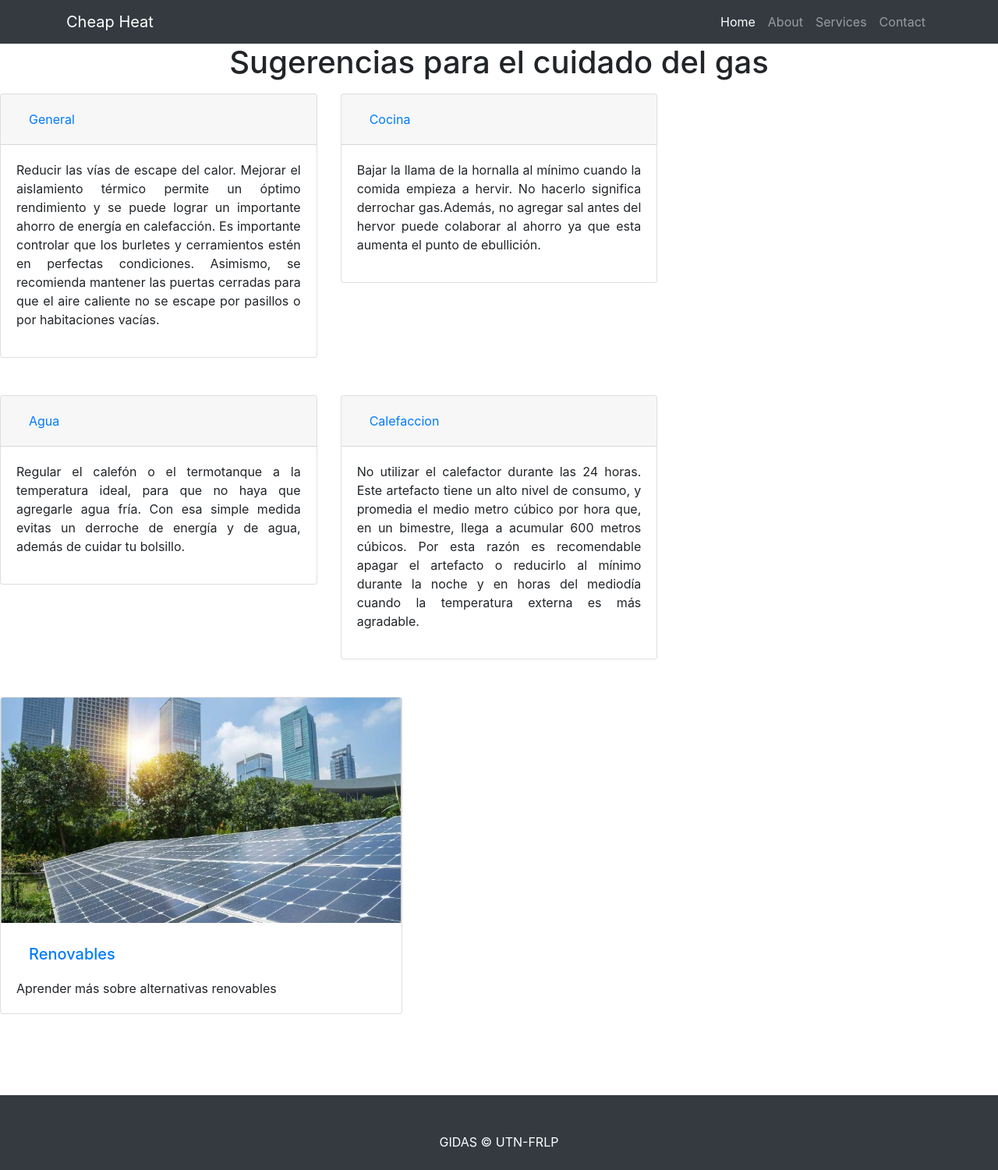
After one commit to pabloSalva/Cheap_heat, a Django app: page /sugerencias/ in a window 1280 px wide. The commit adds this page. Shown: the whole page at 78% size. Run offline with Django 3.2, Linux system fonts and the light colour scheme; some libraries are stand-ins or nearby versions.

Commit message:
pantallas sugerencias

```diff
--- a/consumo/templates/consumo/ppal.html
+++ b/consumo/templates/consumo/ppal.html
@@ -24,6 +24,8 @@
 </head>
 
 <body>
+
+  {% block navegacion %}
 
   <!-- Navigation -->
   <nav class="navbar navbar-expand-lg navbar-dark bg-dark fixed-top">
@@ -52,6 +54,7 @@
       </div>
     </div>
   </nav>
+  {% endblock %}
 
   <!-- Page Content -->
   {% block content %}
@@ -68,6 +71,7 @@
 
         <p>parrafo</p>
         <a class="btn btn-primary" href="{% url 'calculo' %}">calculo electrico</a>
+        <a class="btn btn-primary" href="{% url 'sugerenciasGas' %}">Sugerencias de ahorro de gas</a>
       </div>
       <!-- /.col-md-4 -->
     </div>
--- /dev/null
+++ b/consumo/templates/consumo/sugerenciagas.html
@@ -0,0 +1,147 @@
+{% extends 'consumo/ppal.html' %}
+ {% load static %}
+
+ {% block title %}
+ <title>Cuidar el gas</title>
+ {% endblock  %}
+
+ {% block content %}
+
+ <blockquote class="blockquote text-center">
+ <h1>
+  <p class="mb-0">Sugerencias para el cuidado del gas</p>
+  </h1>
+  </blockquote>
+{% comment %} redireccionamiento a links especificos de Sugerencias
+
+
+<div class="card text-center">
+  <div class="card-header">
+    <ul class="nav nav-pills card-header-pills">
+      <li class="nav-item">
+        <a class="nav-link active" href="{% url 'general' %}">General</a>
+      </li>
+      <li class="nav-item">
+        <a class="nav-link" href="{% url 'cocina' %}">Cocina</a>
+      </li>
+       <li class="nav-item">
+        <a class="nav-link" href="{% url 'agua' %}">Agua</a>
+      </li>
+      <li class="nav-item">
+        <a class="nav-link disabled" href="{% url 'calefaccion' %}" >Calefaccion</a>
+      </li>
+    </ul>
+  </div>
+  <div class="card-body">
+    <h5 class="card-title">Special title treatment</h5>
+    <p class="card-text">With supporting text below as a natural lead-in to additional content.</p>
+    <a href="#" class="btn btn-primary">Go somewhere</a>
+  </div>
+</div>
+ {% endcomment %}
+
+
+
+<div class="row">
+
+
+ <div class="col-md-4 mb-5">
+  <div class="card">
+  <div class="card-header">
+   <a class="nav-link active" href="{% url 'general' %}">General</a>
+  </div>
+  <div class="card-body">
+    <p class="text-justify">Reducir las vías de escape del calor. Mejorar el aislamiento térmico permite un óptimo rendimiento y se puede lograr un importante ahorro de energía en calefacción. Es importante controlar que los burletes y cerramientos estén en perfectas condiciones. Asimismo, se recomienda mantener las puertas cerradas para que el aire caliente no se escape por pasillos o por habitaciones vacías.
+</p>
+
+  </div>
+</div>
+</div>
+
+
+
+<div class="col-md-4 mb-5">
+  <div class="card">
+  <div class="card-header">
+   <a class="nav-link" href="{% url 'cocina' %}">Cocina</a>
+  </div>
+  <div class="card-body">
+
+  <p class="text-justify">Bajar la llama de la hornalla al mínimo cuando la comida empieza a hervir. No hacerlo significa derrochar gas.Además, no agregar sal antes del hervor puede colaborar al ahorro ya que esta aumenta el punto de ebullición.
+</p>
+
+
+  </div>
+</div>
+</div>
+
+
+
+</div>
+
+<div class="row">
+<div class="col-md-4 mb-5">
+  <div class="card">
+  <div class="card-header">
+   <a class="nav-link" href="{% url 'agua' %}">Agua</a>
+  </div>
+  <div class="card-body">
+  <p class="text-justify">Regular el calefón o el termotanque a la temperatura ideal, para que no haya que agregarle agua fría. Con esa simple medida evitas un derroche de energía y de agua, además de cuidar tu bolsillo.</p>
+
+
+  </div>
+</div>
+</div>
+
+
+
+
+
+<div class="col-md-4 mb-5">
+  <div class="card">
+  <div class="card-header">
+   <a class="nav-link" href="{% url 'calefaccion' %}" >Calefaccion</a>
+  </div>
+  <div class="card-body">
+<p class="text-justify">No utilizar el calefactor durante las 24 horas. Este artefacto tiene un alto nivel de consumo, y promedia el medio metro cúbico por hora que, en un bimestre, llega a acumular 600 metros cúbicos. Por esta razón es recomendable apagar el artefacto o reducirlo al mínimo durante la noche y en horas del mediodía cuando la temperatura externa es más agradable.
+</p>
+
+  </div>
+</div>
+</div>
+
+
+
+<div class="col-md-5 mb-8">
+<div class="card">
+    <img src="../../static/img/solar.jpg" class="card-img-top" >
+    <div class="card-body">
+      <h5 class="card-title">
+      <a class="nav-link" href="{% url 'renovable' %}">Renovables</a>
+      </h5>
+      <p class="card-text">Aprender más sobre alternativas renovables</p>
+
+    </div>
+  </div>
+</div>
+
+
+
+
+
+
+
+
+
+  {% comment %} <p class="text-justify"></p>
+  <p class="text-justify"></p> {% endcomment %}
+
+
+
+
+
+</div>
+
+
+
+ {% endblock %}
--- a/consumo/views.py
+++ b/consumo/views.py
@@ -7,3 +7,20 @@ def index(request):
 
 def calculador(request):
     return render(request, "consumo/calculo.html")
+
+def sugerenciaGas(request):
+    return render(request, "consumo/sugerenciagas.html")
+
+def general(request):
+    return render(request , "consumo/general.html")
+
+def cocina(request):
+    return render(request , "consumo/cocina.html")
+
+def agua(request):
+    return render(request , "consumo/agua.html")
+
+def calefaccion(request):
+    return render(request , "consumo/calefaccion.html")
+def renovable(request):
+    return render(request, "consumo/renovable.html")
--- a/eficiencia/urls.py
+++ b/eficiencia/urls.py
@@ -22,4 +22,11 @@ urlpatterns = [
     path('api/artefactos/' ,include('consumo.urls') ),
     path('index/',views.index),
     path('calculo/',views.calculador,name="calculo"),
+    path('sugerencias/', views.sugerenciaGas, name="sugerenciasGas"),
+    path('general/',views.general,name="general"),
+    path('cocina/',views.cocina,name="cocina"),
+    path('agua/',views.agua,name="agua"),
+    path('calefaccion/',views.calefaccion,name="calefaccion"),
+    path('renovable/', views.renovable, name="renovable"),
+
 ]
```
Also changed, not shown: consumo/templates/consumo/agua.html (added, +14 -0 lines), consumo/templates/consumo/calefaccion.html (added, +13 -0 lines), consumo/templates/consumo/cocina.html (added, +13 -0 lines), consumo/templates/consumo/general.html (added, +13 -0 lines), consumo/templates/consumo/renovable.html (added, +63 -0 lines), consumo/static/img/solar.jpg (added).
